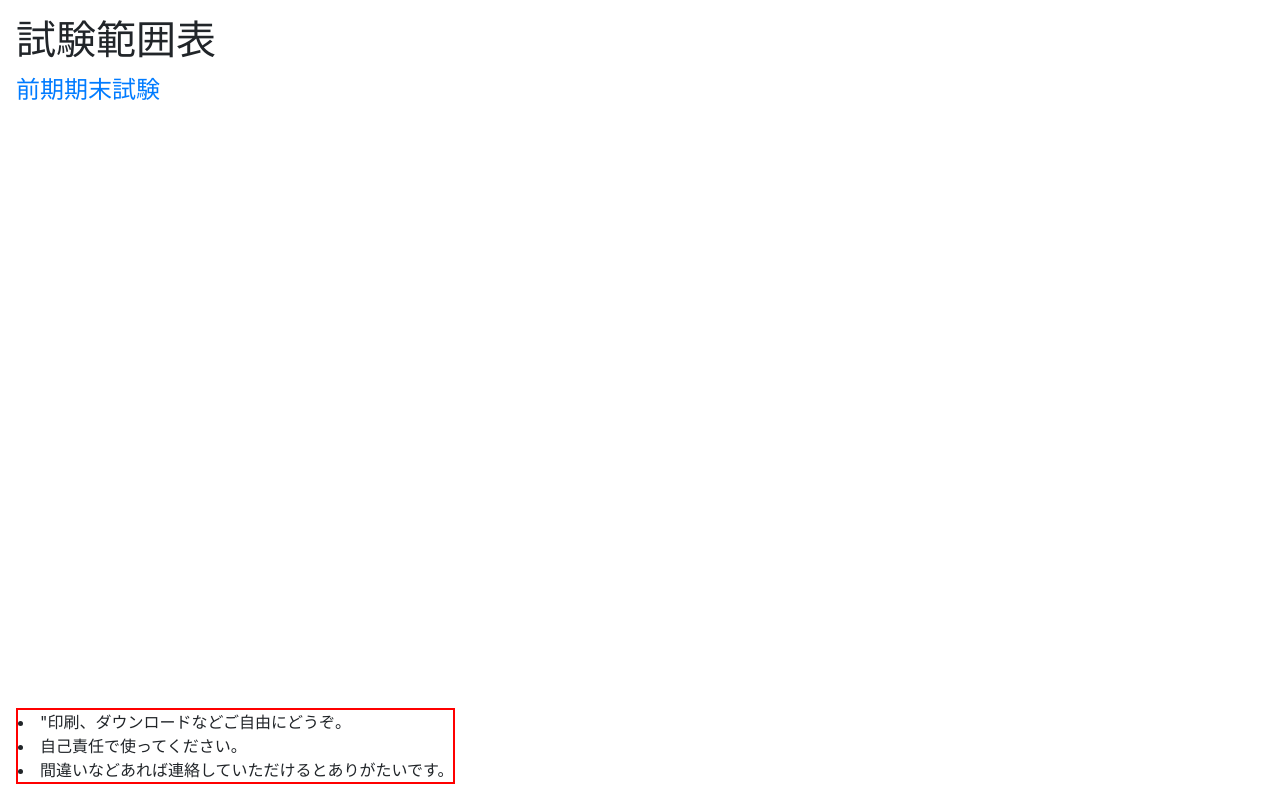
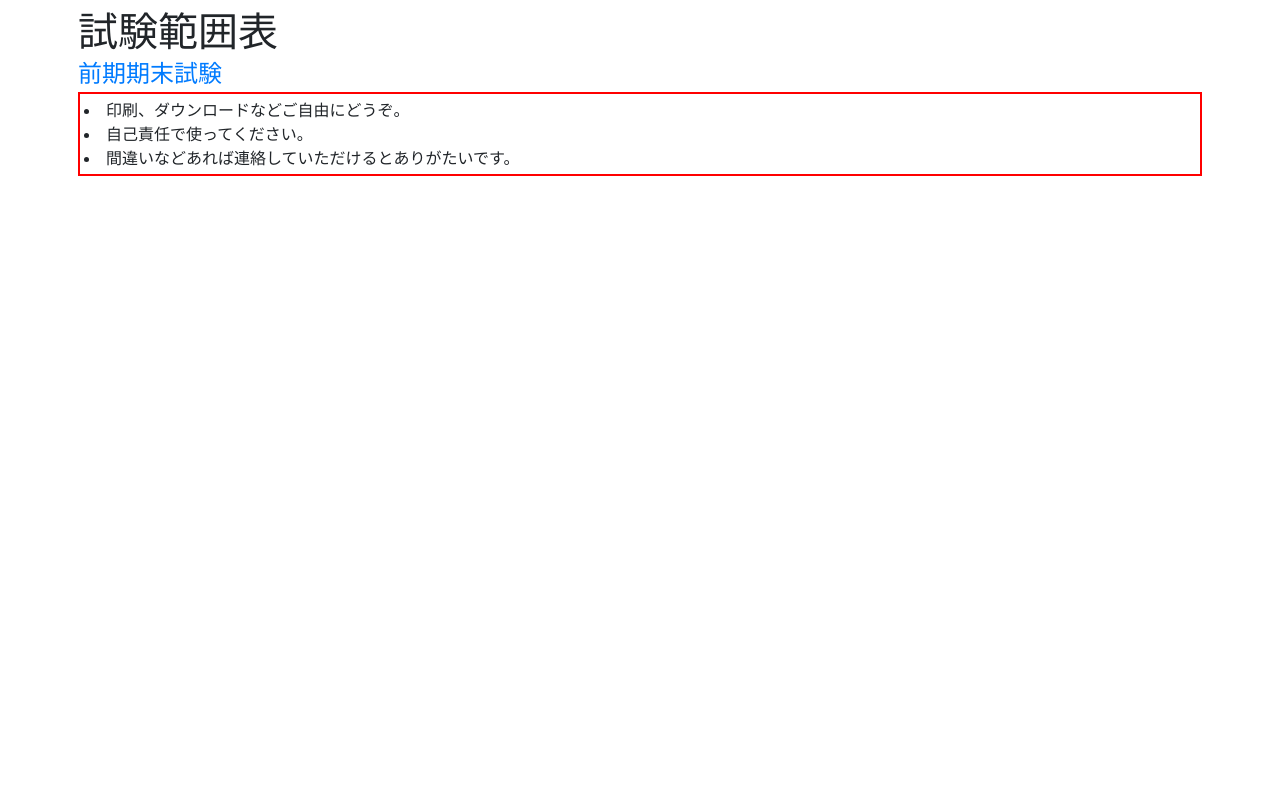
Before and after one commit to Kadoshita/exam-information, a website: page index.html in a window 1280 px wide. Drawn offline with nearby package versions, Linux system fonts and the light colour scheme.

Commit message:
レイアウト修正

```diff
--- a/css/style.css
+++ b/css/style.css
@@ -5,7 +5,24 @@ html{
 body{
 	width: 100%;
 	height: 100%;
-	padding: 16px;
+}
+h1{
+	margin: 0px;
+}
+.container{
+	padding: 0px;
+	width: 100%;
+	height: 100%;
+}
+.row{
+	margin: 0px;
+	width: 100%;
+	height: 100%;
+}
+.col-md-12{
+	padding: 8px;
+	width: 100%;
+	height: 100%;
 }
 .link{
 	list-style: none;
@@ -13,12 +30,9 @@ body{
 }
 #content{
 	width: 100%;
-	height: 100%;
+	height: 98%;
 }
 #notice{
+	padding: 4px;
 	border: 2px solid red;
-	margin-right: 16px;
-	margin-bottom: 16px;
-	position: absolute;
-	bottom: 0px;
 }
--- a/index.html
+++ b/index.html
@@ -12,12 +12,20 @@
 		<script src="/bower_components/bootstrap/dist/js/bootstrap.min.js"></script>
 	</head>
 	<body>
-		<h1>試験範囲表</h1>
-		<a href="first.html"><li class="link">前期期末試験</li></a>
-		<div id="notice">
-			<li>"印刷、ダウンロードなどご自由にどうぞ。</li>
-			<li>自己責任で使ってください。</li>
-			<li>間違いなどあれば連絡していただけるとありがたいです。</li>
+		<div class="container">
+			<div class="row">
+				<div class="col-md-12">
+					<h1>試験範囲表</h1>
+					<a href="first.html">
+						<li class="link">前期期末試験</li>
+					</a>
+					<div id="notice">
+						<li>印刷、ダウンロードなどご自由にどうぞ。</li>
+						<li>自己責任で使ってください。</li>
+						<li>間違いなどあれば連絡していただけるとありがたいです。</li>
+					</div>
+				</div>
+			</div>
 		</div>
 	</body>
 </html>
```
Also changed, not shown: first.html (+3 -1 lines).
